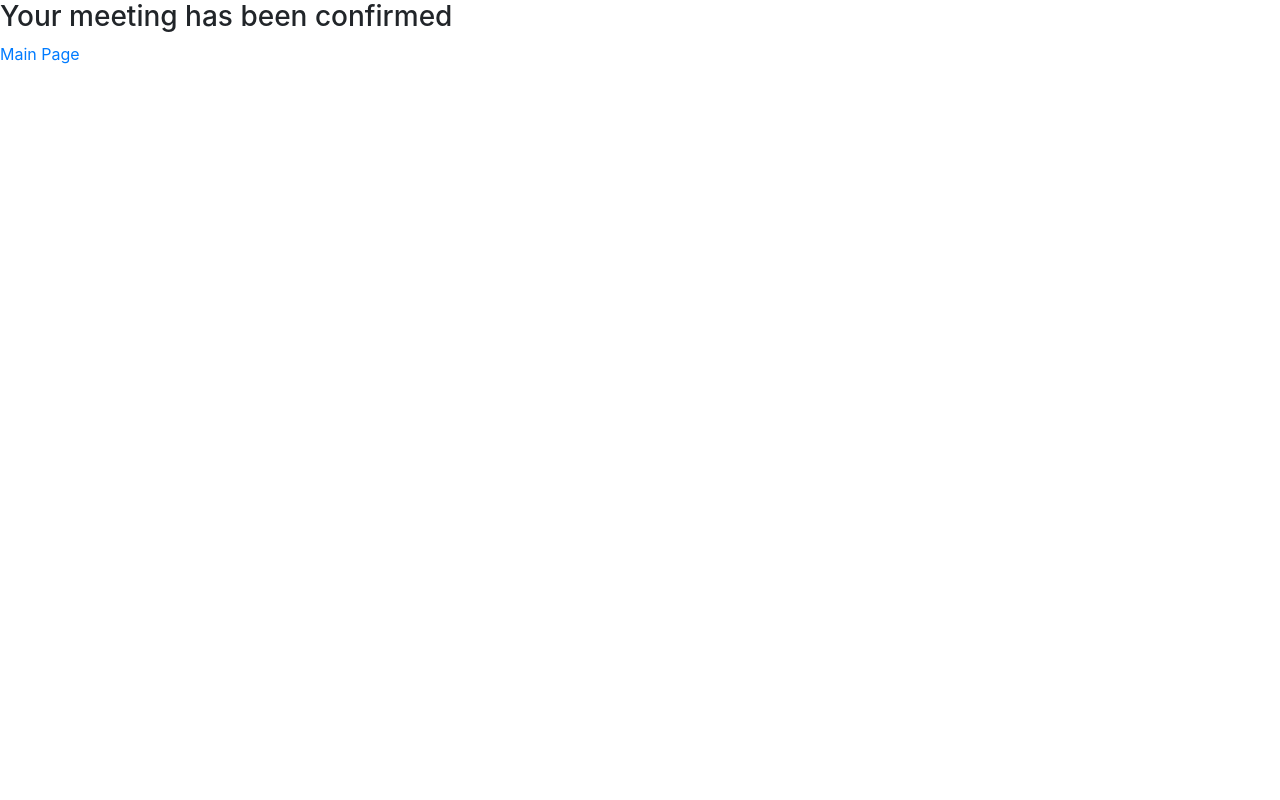
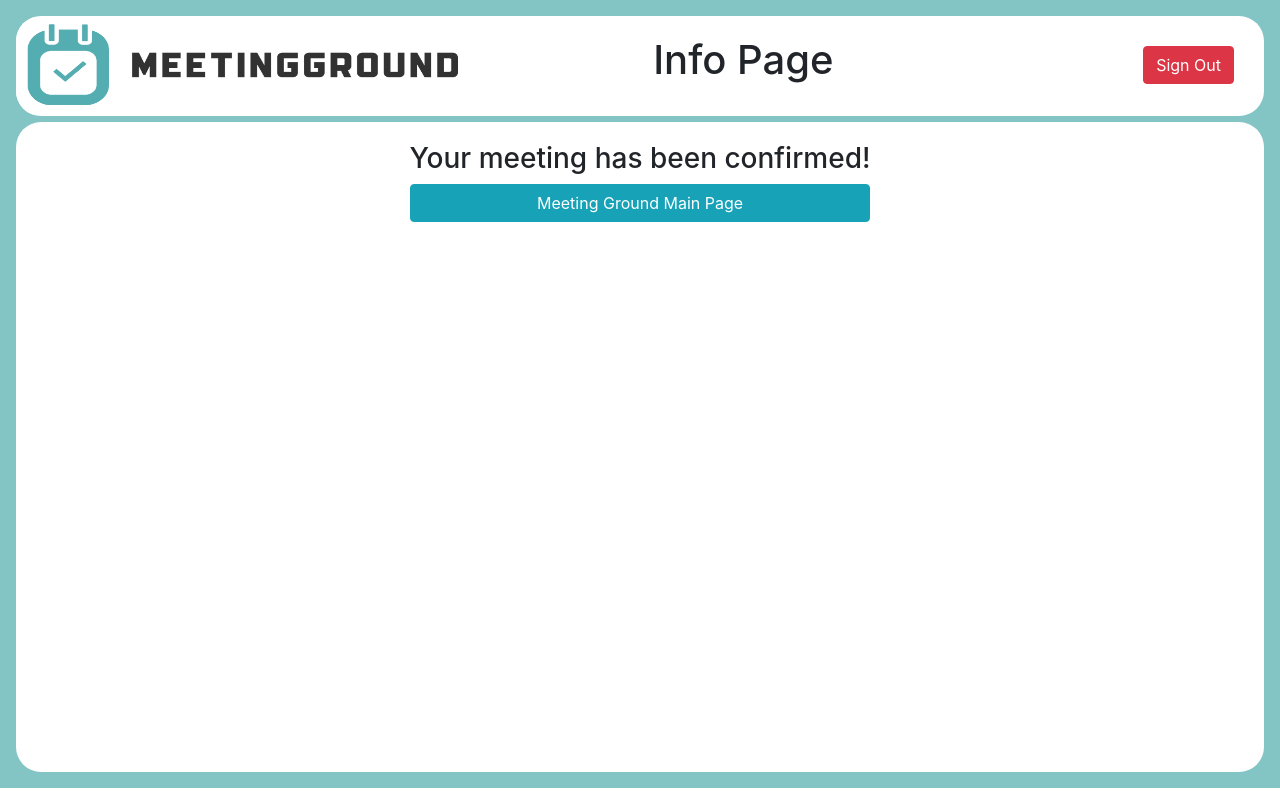
Before and after one commit to pocket-coders/MeetingGround, a React (Create React App) app: page /confirmation in a window 1280 px wide. Built offline with nearby package versions, Linux system fonts and the light colour scheme; the HTML template or start-up script is replaced by a standard one.

Commit message:
finished up ui for all parts, added buttons for links

```diff
--- a/src/calendar/connect.tsx
+++ b/src/calendar/connect.tsx
@@ -5,6 +5,9 @@ import MyCalendar from "../pages/Moment";
 import styled from "@emotion/styled";
 import "react-big-calendar/lib/css/react-big-calendar.css";
 // const getter = require("express");
+
+import logo from "../pages/img/meetingGroundLogo.png";
+import { Link } from "react-router-dom";
 
 //yarn add @types/gapi
 //yarn add @types/gapi.auth2
@@ -288,11 +291,7 @@ const ConnectPage = () => {
     <body style={{ background: "rgba(131, 196, 197)" }}>
       <div style={{ padding: "1rem" }}>
         <TopFormat>
-          <LogoCard
-            id="logo"
-            src="./img/meetingGroundLogo.png"
-            alt="Meeting Ground Logo"
-          />
+          <LogoCard id="logo" src={logo} alt="Meeting Ground Logo" />
 
           <h1
             style={{
@@ -360,11 +359,15 @@ const ConnectPage = () => {
                 Welcome {name}
               </h1>
               <img src={picUrl} alt="Avatar." />
-              <p>
-                <a id="continue" href="http://localhost:3000/home">
-                  continue to Meeting Ground
-                </a>
-              </p>
+              <div
+                style={{ margin: 20, display: "flex", flexDirection: "column" }}
+              >
+                <h3> Your meeting has been confirmed!</h3>
+
+                <Link to="/home" className="btn btn-success" type="button">
+                  Continue to Meeting Ground Home
+                </Link>
+              </div>
               <h3>Your upcoming events: </h3>
               <pre
                 id="content"
--- a/src/pages/ScheduleEngine.tsx
+++ b/src/pages/ScheduleEngine.tsx
@@ -46,7 +46,7 @@ const ScheduleEngine: React.FC<{ timeLength: number }> = ({ timeLength }) => {
     text-align: center;
     background: rgba(225, 235, 237);
     height: 200px;
-    width: 300px;
+    width: 250px;
   `;
 
   return (
@@ -54,7 +54,13 @@ const ScheduleEngine: React.FC<{ timeLength: number }> = ({ timeLength }) => {
       <ScheduleCard timeLength={timeLength} />
       <form style={{ margin: 15 }}>
         <input id="random_url" value={url} />
-        <button onClick={(e) => handleGenerate(e)}>Generate Link</button>
+        <button
+          onClick={(e) => handleGenerate(e)}
+          type="button"
+          className="btn btn-secondary"
+        >
+          Generate Link
+        </button>
       </form>
     </ScheduleEnginePack>
   );
--- a/src/pages/confirmation.tsx
+++ b/src/pages/confirmation.tsx
@@ -3,12 +3,82 @@ import React from "react";
 //You have to use the link component to link between you pages
 import { Link } from "react-router-dom";
 
+import styled from "@emotion/styled";
+import logo from "./img/meetingGroundLogo.png";
+
+const LogoCard = styled.img`
+  width: 450px;
+  height: 100px;
+  justify-content: space-around;
+  float: left;
+`;
+
+const TopFormat = styled.div`
+  margin: 0 auto;
+  width: 100%;
+  overflow: auto;
+  display: inline-block;
+  background: white;
+  border-radius: 25px;
+`;
+
+const MainBodyFormat = styled.div`
+  margin: 0 auto;
+  align-items: center;
+  background: white;
+  display: flex;
+  flex-direction: column;
+  height: 650px;
+  border-radius: 25px;
+`;
+
 const ConfirmationPage = () => {
   return (
-    <div>
-      <h3> Your meeting has been confirmed</h3>
-      <Link to="/">Main Page</Link>
-    </div>
+    <body style={{ background: "rgba(131, 196, 197)" }}>
+      <div style={{ padding: "1rem" }}>
+        <TopFormat>
+          <LogoCard id="logo" src={logo} alt="Meeting Ground Logo" />
+
+          <h1
+            style={{
+              position: "relative",
+              width: 300,
+              margin: 0,
+              float: "left",
+              left: "15%",
+              top: 20,
+            }}
+          >
+            Info Page
+          </h1>
+
+          <button
+            className="btn btn-danger"
+            id="signout_button"
+            //onClick={handleSignoutClick}
+            style={{
+              height: "30%",
+              justifyContent: "center",
+              alignContent: "center",
+              float: "right",
+              margin: 30,
+            }}
+          >
+            Sign Out
+          </button>
+        </TopFormat>
+
+        <MainBodyFormat>
+          <div style={{ margin: 20, display: "flex", flexDirection: "column" }}>
+            <h3> Your meeting has been confirmed!</h3>
+
+            <Link to="/" className="btn btn-info" type="button">
+              Meeting Ground Main Page
+            </Link>
+          </div>
+        </MainBodyFormat>
+      </div>
+    </body>
   );
 };
 
--- a/src/pages/signup.tsx
+++ b/src/pages/signup.tsx
@@ -20,6 +20,8 @@ import "bootstrap/dist/css/bootstrap.min.css";
 import setSeconds from "date-fns/setSeconds";
 import setMinutes from "date-fns/setMinutes";
 import setHours from "date-fns/setHours";
+
+import logo from "./img/meetingGroundLogo.png";
 
 import Redirect, { withRouter } from "react-router-dom";
 interface SignUpPagePropsInterface extends RouteComponentProps<{ id: string }> {
@@ -70,6 +72,34 @@ const CalendarCard = styled.div`
   align-items: center;
   border-radius: 15px;
 `;
+
+const LogoCard = styled.img`
+  width: 450px;
+  height: 100px;
+  justify-content: space-around;
+  float: left;
+`;
+
+const TopFormat = styled.div`
+  margin: 0 auto;
+  width: 100%;
+  overflow: auto;
+  display: inline-block;
+  background: white;
+  border-radius: 25px;
+`;
+
+const MainBodyFormat = styled.div`
+  margin: 0 auto;
+  align-items: center;
+  justify-content: center;
+  background: white;
+  display: flex;
+  flex-direction: column;
+  height: 650px;
+  border-radius: 25px;
+`;
+
 const temp: any[] = [];
 let interval: number;
 
@@ -142,10 +172,48 @@ const SignUpPage: React.FC<SignUpPagePropsInterface> = (
     ) : error ? (
       <div>An Error occurred: {error}</div>
     ) : (
+      <body style={{ background: "rgba(131, 196, 197)" }}>
+        <div style={{ padding: "1rem" }}>
+          <TopFormat>
+            <LogoCard id="logo" src={logo} alt="Meeting Ground Logo" />
+
+            <h1
+              style={{
+                position: "relative",
+                width: 300,
+                margin: 0,
+                float: "left",
+                left: "15%",
+                top: 20,
+              }}
+            >
+              Signup Page
+            </h1>
+
+            <button
+              className="btn btn-danger"
+              id="signout_button"
+              //onClick={handleSignoutClick}
+              style={{
+                height: "30%",
+                justifyContent: "center",
+                alignContent: "center",
+                float: "right",
+                margin: 30,
+              }}
+            >
+              Sign Out
+            </button>
+          </TopFormat>
+
+          <MainBodyFormat>
             <div className="form-group">
               <form onSubmit={handleSubmit}>
+                <div
+                  className="form-group"
+                  style={{ display: "flex", flexDirection: "row" }}
+                >
                   <DatePicker
-            // showTimeSelect
                     selected={startDate}
                     onChange={(date: Date) => {
                       setStartDate(date);
@@ -157,7 +225,6 @@ const SignUpPage: React.FC<SignUpPagePropsInterface> = (
                         date.getDate().toString();
                       console.log("mykey: " + key);
                       setExcludeTimeList(excludeTimeDictionary[key]);
-              //excludeTimeList = excludeTimeDictionary[key];
                       console.log(excludeTimeList);
                       setSelect(true);
                     }}
@@ -177,13 +244,20 @@ const SignUpPage: React.FC<SignUpPagePropsInterface> = (
                       inline
                     />
                   )}
-          <div className="form-group">
+                </div>
+                <div
+                  className="form-group"
+                  style={{ display: "flex", flexDirection: "column" }}
+                >
                   <button type="submit" className="btn btn-primary">
                     Select Date
                   </button>
                 </div>
               </form>
             </div>
+          </MainBodyFormat>
+        </div>
+      </body>
     );
   }
 
@@ -191,11 +265,9 @@ const SignUpPage: React.FC<SignUpPagePropsInterface> = (
 
   return (
     <ApolloProvider client={client}>
-      <SignUpServer />
+      {/* <SignUpServer /> */}
 
-      <CalendarCard>
       <IntervalSetup />
-      </CalendarCard>
       {/* <CalendarCard>
         <MyCalendar myList={temp} />
       </CalendarCard> */}
--- a/src/pages/submitInfo.tsx
+++ b/src/pages/submitInfo.tsx
@@ -3,12 +3,50 @@ import React from "react";
 import useForm from "react-hook-form";
 import { RouteComponentProps } from "react-router-dom";
 //You have to use the link component to link between you pages
+
+import styled from "@emotion/styled";
+import logo from "./img/meetingGroundLogo.png";
 import { Link } from "react-router-dom";
 
 interface SubmitPagePropsInterface
   extends RouteComponentProps<{ id: string; time: string }> {
   // Other props that belong to component it self not Router
 }
+const LogoCard = styled.img`
+  width: 450px;
+  height: 100px;
+  justify-content: space-around;
+  float: left;
+`;
+
+const TopFormat = styled.div`
+  margin: 0 auto;
+  width: 100%;
+  overflow: auto;
+  display: inline-block;
+  background: white;
+  border-radius: 25px;
+`;
+
+const MainBodyFormat = styled.div`
+  margin: 0 auto;
+  align-items: center;
+  background: white;
+  display: flex;
+  flex-direction: column;
+  height: 650px;
+  border-radius: 25px;
+`;
+
+const Inputformat = styled.input`
+  width: 100%;
+  padding: 10px 20px;
+  margin: 8px 0;
+  display: inline-block;
+  border: 1px solid #ccc;
+  border-radius: 4px;
+  box-sizing: border-box;
+`;
 
 const SubmitInfoPage: React.FC<SubmitPagePropsInterface> = (
   props: SubmitPagePropsInterface
@@ -40,36 +78,98 @@ const SubmitInfoPage: React.FC<SubmitPagePropsInterface> = (
   //^[a-zA-Z0-9]+[a-zA-Z0-9_.]*@[a-zA-Z0-9]+\.[A-Za-z]+$
 
   return (
-    <div>
-      <h1> Your scheduled date is {scheduledDate.toString()}</h1>
+    <body style={{ background: "rgba(131, 196, 197)" }}>
+      <div style={{ padding: "1rem" }}>
+        <TopFormat>
+          <LogoCard id="logo" src={logo} alt="Meeting Ground Logo" />
+
+          <h1
+            style={{
+              position: "relative",
+              width: 300,
+              margin: 0,
+              float: "left",
+              left: "15%",
+              top: 20,
+            }}
+          >
+            Info Page
+          </h1>
+
+          <button
+            className="btn btn-danger"
+            id="signout_button"
+            //onClick={handleSignoutClick}
+            style={{
+              height: "30%",
+              justifyContent: "center",
+              alignContent: "center",
+              float: "right",
+              margin: 30,
+            }}
+          >
+            Sign Out
+          </button>
+        </TopFormat>
+        <MainBodyFormat>
+          <h3 style={{ margin: 20 }}>
+            {" "}
+            Your scheduled date is {scheduledDate.toString()}
+          </h3>
+
+          <h4 style={{ margin: 20 }}>
+            {" "}
+            Please input your information below to confirm your meeting.
+          </h4>
           <form onSubmit={handleSubmit(onSubmit)}>
-        <label>
+            <div style={{ display: "flex", flexDirection: "row" }}>
+              <label htmlFor="firstName">
                 First Name
-          <input name="firstName" ref={register} />
+                <Inputformat name="firstName" id="firstName" ref={register} />
+                {/* <input
+                  name="firstName"
+                  id="firstName"
+                  ref={register}
+                  style={{
+                    width: "100%",
+                    padding: "12px 20px",
+                    margin: "8px 0",
+                    display: "inline-block",
+                    border: "1px solid #ccc",
+                    borderRadius: "4px",
+                    boxSizing: "border-box",
+                  }}
+                /> */}
               </label>
 
-        <label>
+              <label htmlFor="lastName">
                 Last Name
-          <input name="lastName" ref={register} />
+                <Inputformat name="lastName" id="lastName" ref={register} />
               </label>
+            </div>
 
-        <label>
-          Email
-          <input name="email" ref={register} />
-        </label>
+            <div>
+              <label htmlFor="email">Email Address</label>
+              <Inputformat name="email" id="email" ref={register} />
+            </div>
 
-        <label>
-          Comments/Questions?
-          <input name="comments" ref={register} />
-        </label>
+            <div>
+              <label htmlFor="comments">Comments/Questions?</label>
+              <Inputformat name="comments" id="comments" ref={register} />
+            </div>
 
-        <div className="form-group">
+            <div
+              className="form-group"
+              style={{ display: "flex", flexDirection: "column" }}
+            >
               <button type="submit" className="btn btn-primary">
                 Submit Info
               </button>
             </div>
           </form>
+        </MainBodyFormat>
       </div>
+    </body>
   );
 };
 
```
Also changed, not shown: src/pages/home.tsx (+3 -5 lines), src/pages/img/meetingGroundLogo.png (renamed from public/img/meetingGroundLogo.png). Lines whose indentation alone changed are shown as unchanged.
